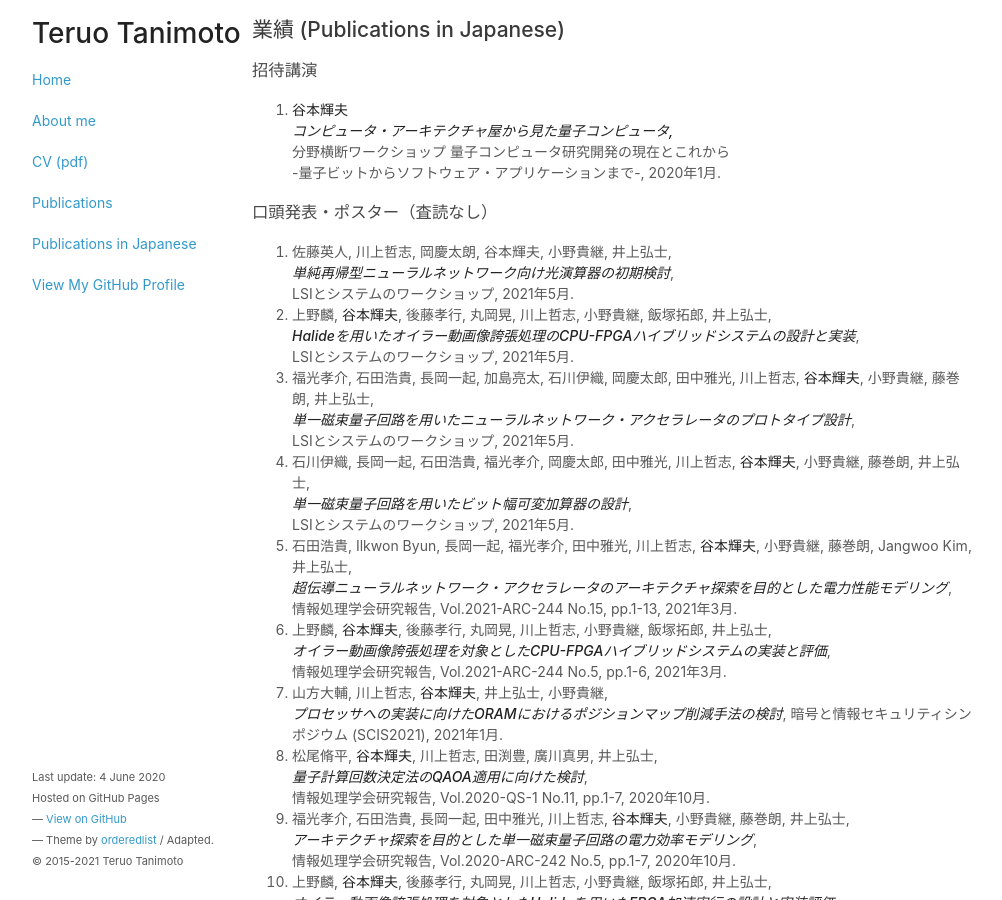
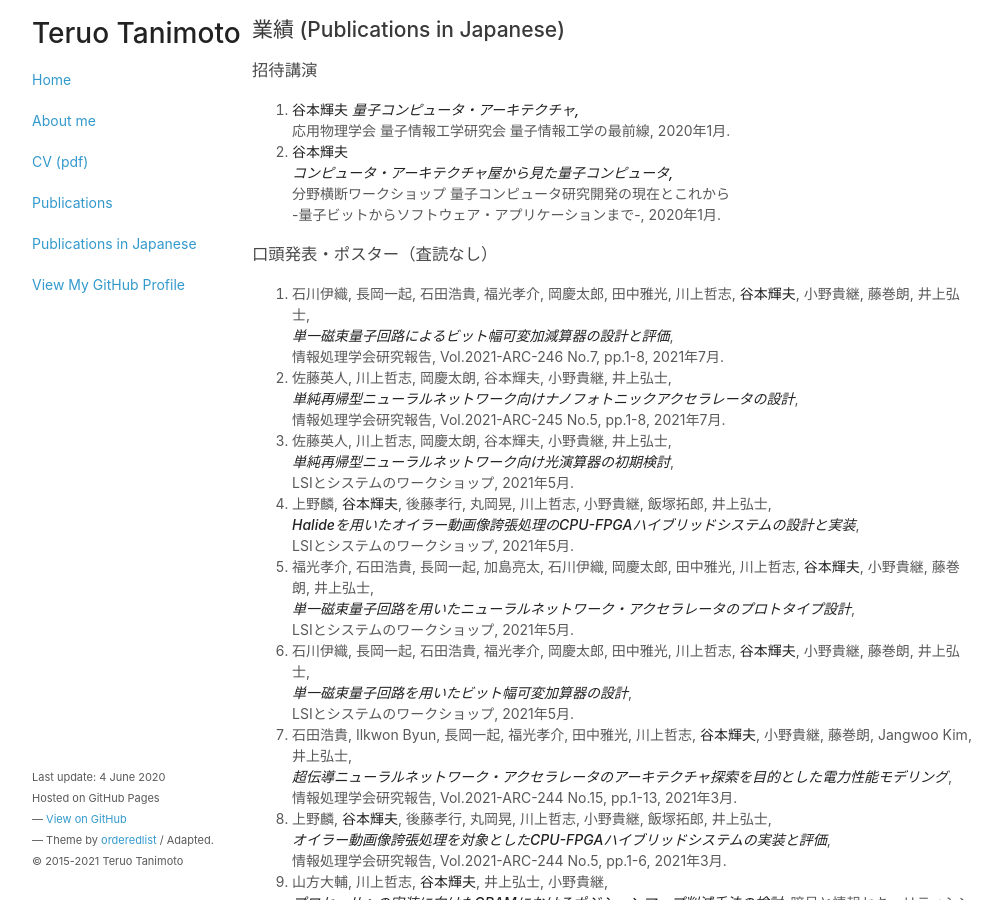
Before and after one commit to teruo41/teruo41.github.io, a Jekyll site: the page built from pubsj.md, in a window 1280 px wide and 900 px high. Shown: the whole window, without its empty margins (138-1140 px from the left). Built offline with Jekyll 4.4.1, drawn with Linux system fonts in a browser that asks for light colours.

Commit message:
Update pubsj.md

```diff
--- a/pubsj.md
+++ b/pubsj.md
@@ -8,11 +8,23 @@ title: Publications in Japanese
 ### 招待講演
 
 0. __谷本輝夫__
+  ***量子コンピュータ・アーキテクチャ,***
+  応用物理学会 量子情報工学研究会 量子情報工学の最前線, 2020年1月.
+
+1. __谷本輝夫__
   ***コンピュータ・アーキテクチャ屋から見た量子コンピュータ,***
   分野横断ワークショップ 量子コンピュータ研究開発の現在とこれから
   -量子ビットからソフトウェア・アプリケーションまで-, 2020年1月.
 
 ### 口頭発表・ポスター（査読なし）
+
+0. 石川伊織, 長岡一起, 石田浩貴, 福光孝介, 岡慶太郎, 田中雅光, 川上哲志, __谷本輝夫__, 小野貴継, 藤巻朗, 井上弘士,
+   ***単一磁束量子回路によるビット幅可変加減算器の設計と評価***,
+   情報処理学会研究報告, Vol.2021-ARC-246 No.7, pp.1-8, 2021年7月.
+
+0. 佐藤英人, 川上哲志, 岡慶太朗, 谷本輝夫, 小野貴継, 井上弘士,
+   ***単純再帰型ニューラルネットワーク向けナノフォトニックアクセラレータの設計***,
+   情報処理学会研究報告, Vol.2021-ARC-245 No.5, pp.1-8, 2021年7月.
 
 0. 佐藤英人, 川上哲志, 岡慶太朗, 谷本輝夫, 小野貴継, 井上弘士,
    ***単純再帰型ニューラルネットワーク向け光演算器の初期検討***,
```
